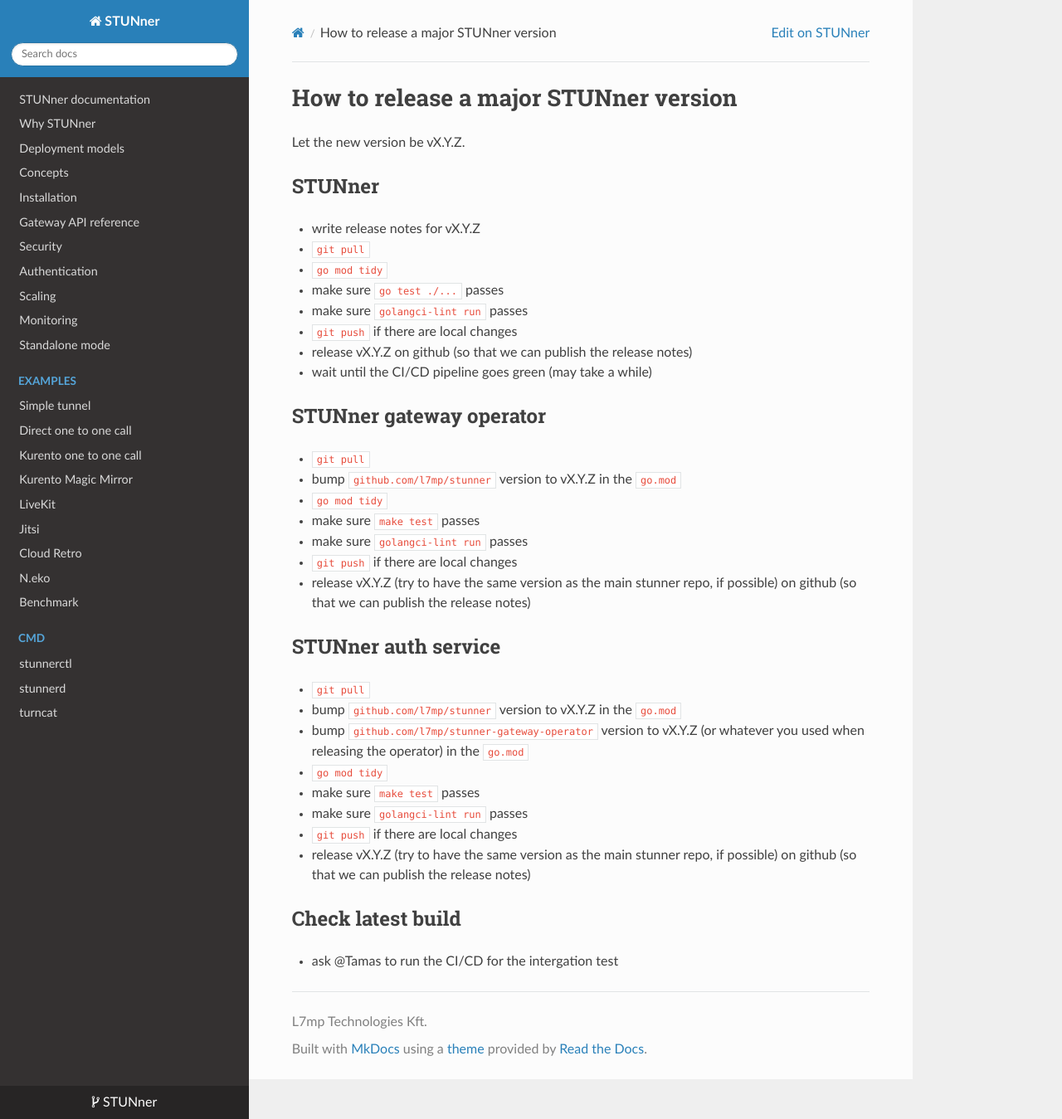
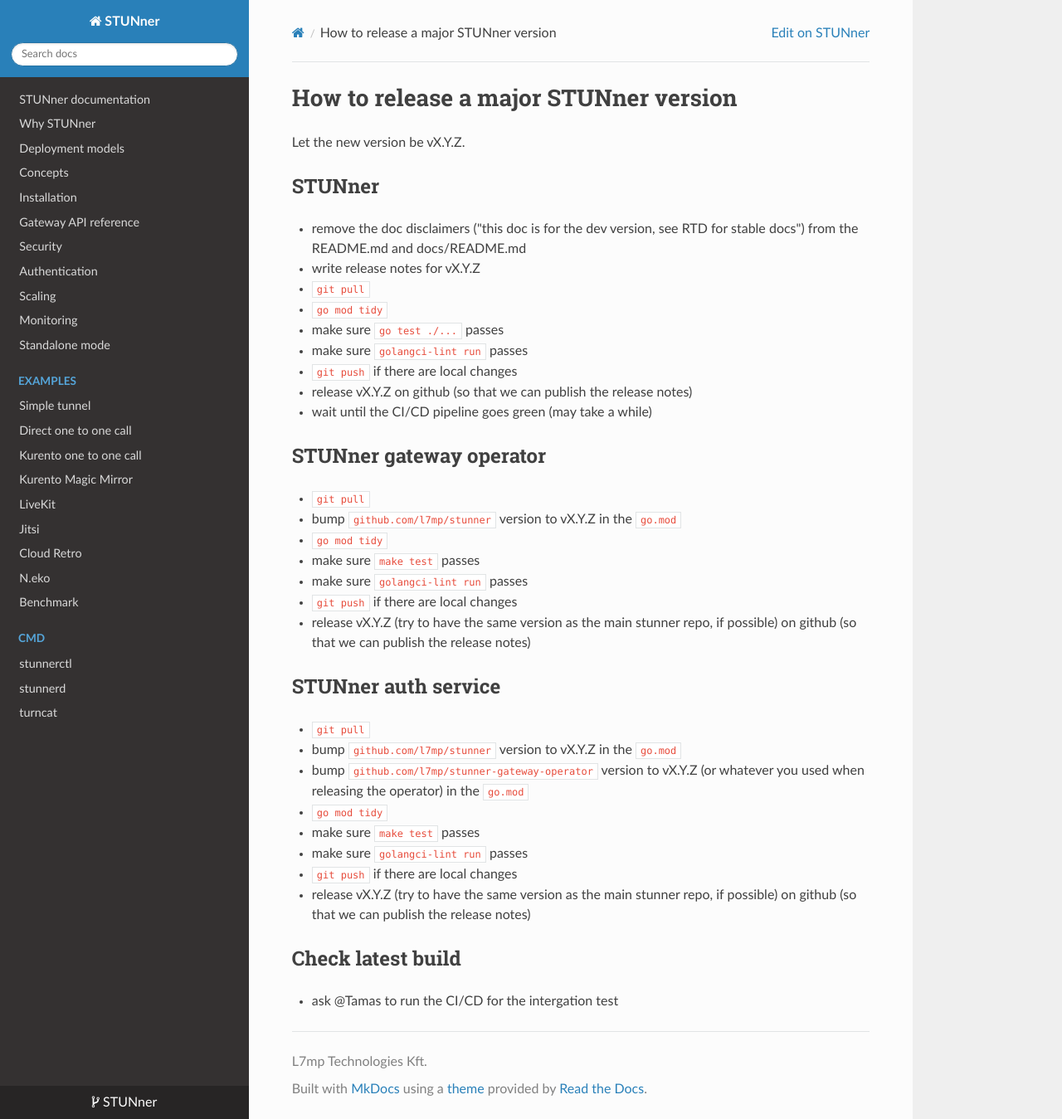
Before and after one commit to l7mp/stunner, an MkDocs documentation site: the page built from docs/RELEASE.md, in a window 1280 px wide and 1349 px high. Shown: the whole window at 83% size. Built offline with MkDocs 1.6.1, drawn with Linux system fonts in a browser that asks for light colours; nearby versions of some CDN libraries.

```diff
--- a/docs/RELEASE.md
+++ b/docs/RELEASE.md
@@ -4,6 +4,8 @@
 
 ## STUNner
 
+- remove the doc disclaimers ("this doc is for the dev version, see RTD for stable docs") from the
+  README.md and docs/README.md
 - write release notes for vX.Y.Z
 - `git pull`
 - `go mod tidy`
```
Also changed, not shown: README.md (+2 -0 lines), docs/README.md (+2 -0 lines).
